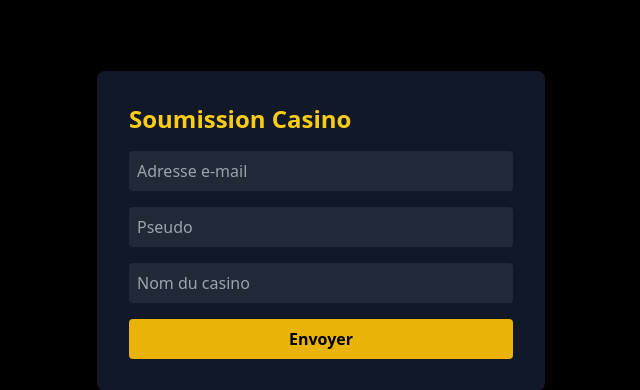
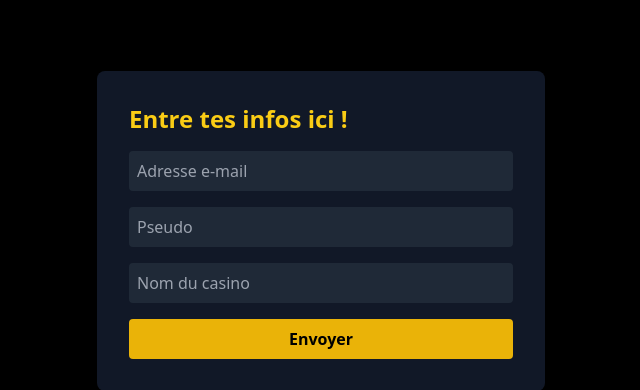
Before and after one commit to Corpse203/check-depot, a FastAPI app: page / in a window 1280 px wide. Shown: the part 169-559 px from the top of the page, without its empty margins (319-959 px from the left). Run offline with FastAPI, Linux system fonts and the light colour scheme; parts of the project's set-up code (start-up, migrations or seed data) failed here and were passed over; some libraries are stand-ins or nearby versions.

Commit message:
Update form.html

```diff
--- a/templates/form.html
+++ b/templates/form.html
@@ -4,11 +4,11 @@
   <meta charset="UTF-8">
   <meta name="viewport" content="width=device-width, initial-scale=1.0">
   <script src="https://cdn.tailwindcss.com"></script>
-  <title>Casino Form</title>
+  <title>Skrymi Giveaway</title>
 </head>
 <body class="bg-black text-white flex justify-center items-center h-screen">
   <form method="post" action="/submit" class="bg-gray-900 p-8 rounded-lg shadow-lg w-full max-w-md animate-fadeIn">
-    <h2 class="text-2xl font-bold mb-4 text-yellow-400">Soumission Casino</h2>
+    <h2 class="text-2xl font-bold mb-4 text-yellow-400">Entre tes infos ici !</h2>
     <input name="email" type="email" placeholder="Adresse e-mail" class="w-full p-2 mb-4 bg-gray-800 rounded text-white" required>
     <input name="pseudo" type="text" placeholder="Pseudo" class="w-full p-2 mb-4 bg-gray-800 rounded text-white" required>
     <input name="casino" type="text" placeholder="Nom du casino" class="w-full p-2 mb-4 bg-gray-800 rounded text-white" required>
```
